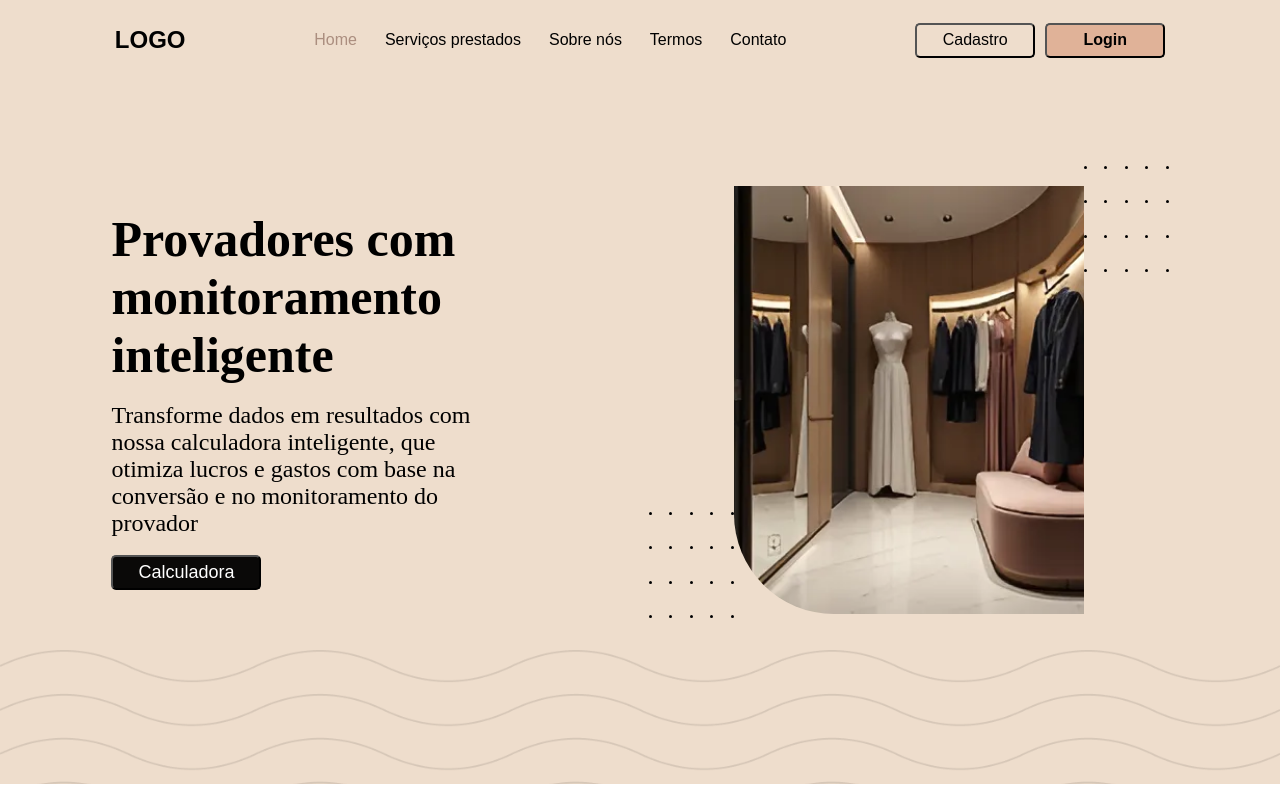
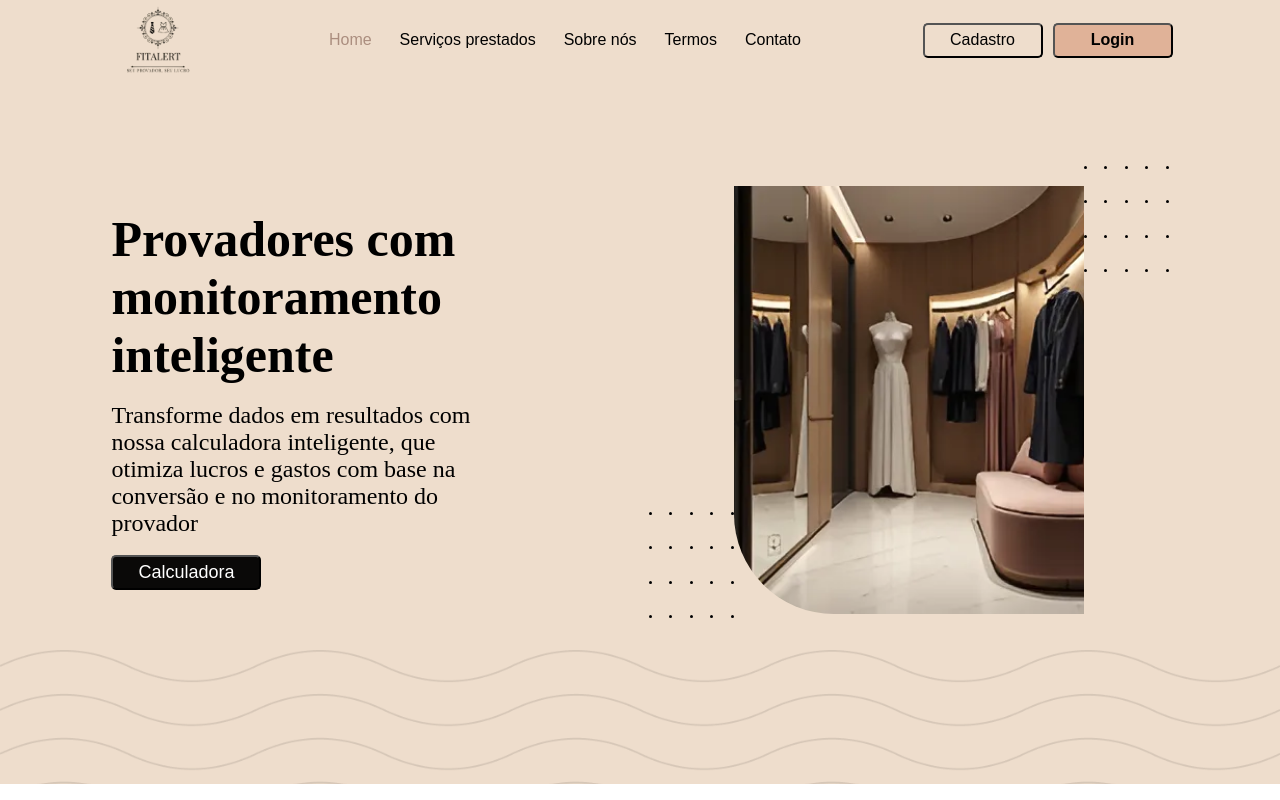
Before and after one commit to FitAlert/SiteInstitucional, a plain HTML site: page index.html in a window 1280 px wide. Shown: the top 800 px of the page. Drawn offline with Linux system fonts and the light colour scheme.

Commit message:
Adicionei a logo institucional nas telas de cadastro, login e home. Removi a logo que estava com problema e substituí as tags <h2> pela imagem png da logo.

```diff
--- a/index.html
+++ b/index.html
@@ -15,7 +15,7 @@
     <!--Navbar barra de navegação-->
     <nav class="navbar">
         <div class="logo">
-            <h2>LOGO</h2>
+
         </div>
 
         <div class="links">
--- a/styles/menu.css
+++ b/styles/menu.css
@@ -58,5 +58,11 @@
     font-weight: bolder;
     background: #E0B298;
 }
+.navbar .logo{
+    background-image: url(../imgs/LOGO_OFICIAL.png);
+    width: 100px;
+    height: 100px;
+    background-size: cover;
+}
 
 /*Fim da parte de navegação navbar*/
```
Also changed, not shown: cadastroP.html (+0 -1 lines), loginP.html (+1 -1 lines), imgs/LOGO_OFICIAL.png (added), imgs/logo_transparente.png (deleted).
